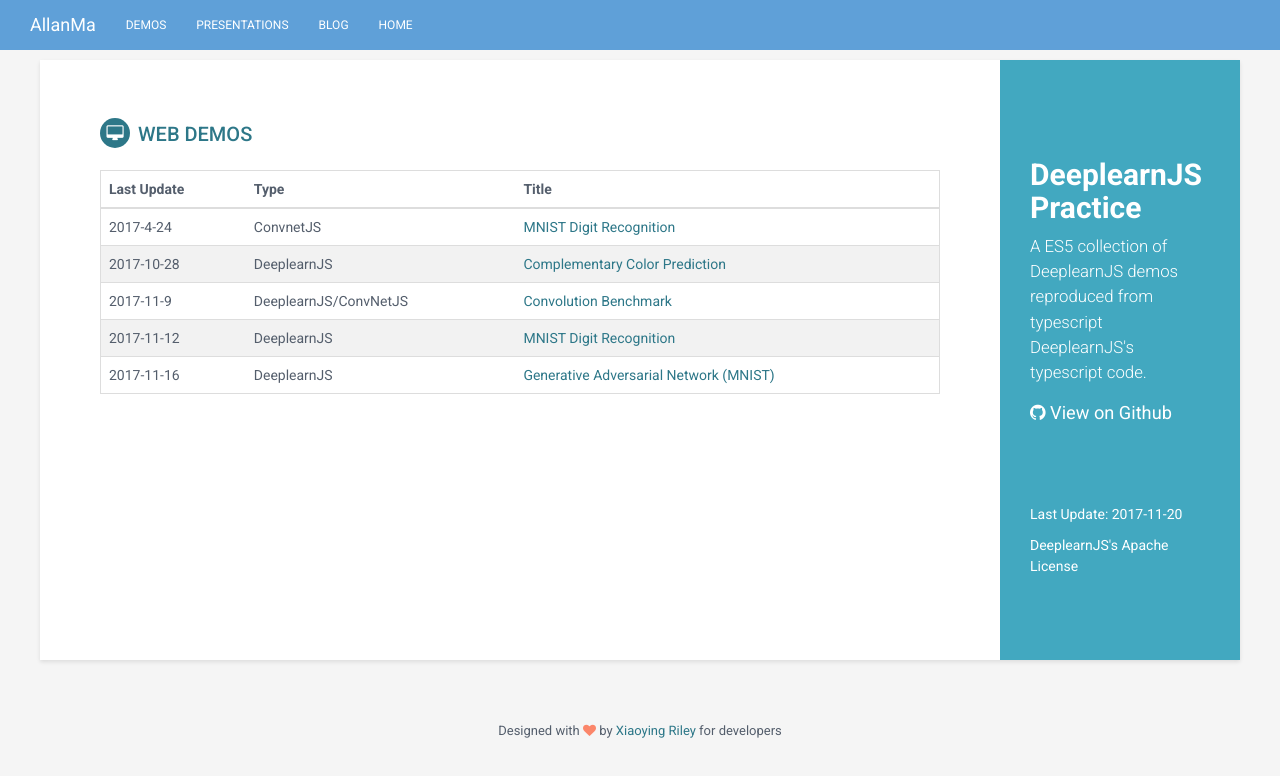
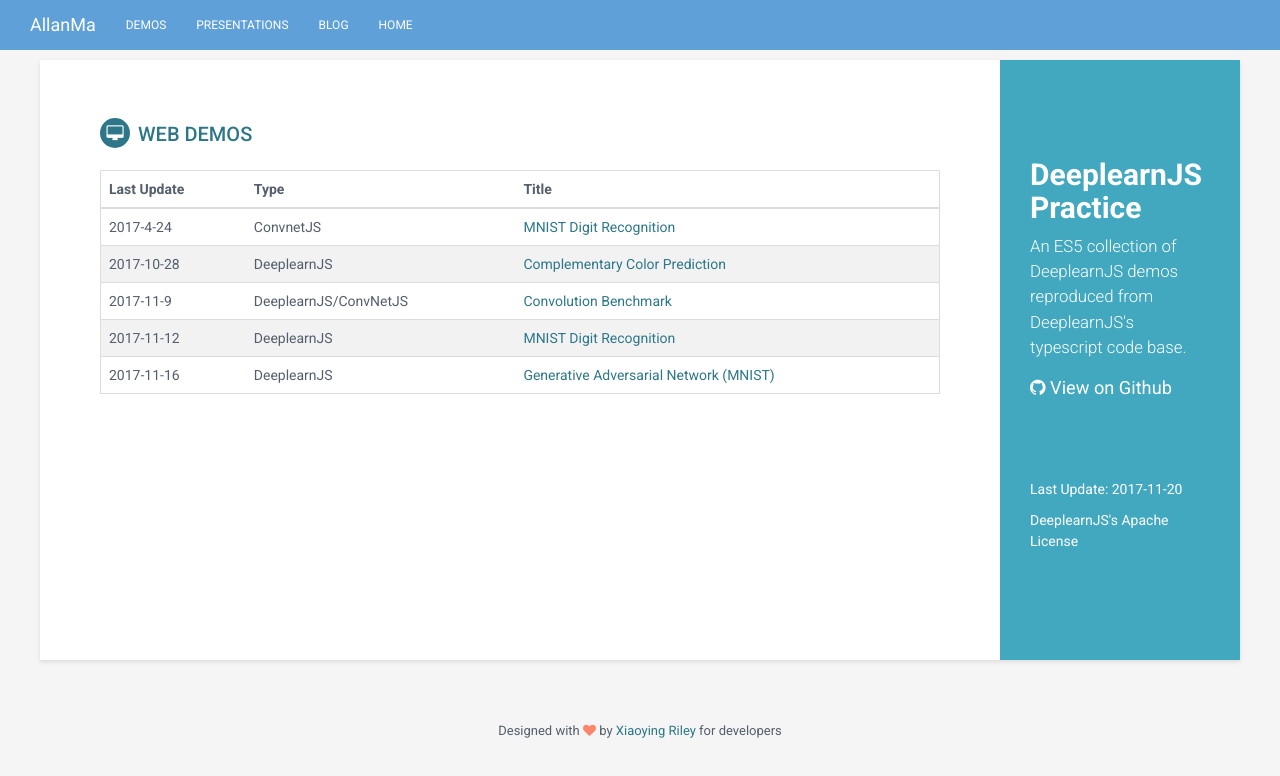
Before and after one commit to hma02/deeplearnjs-practice, a plain HTML site: page index.html in a window 1280 px wide. Drawn offline with Linux system fonts and the light colour scheme.

Commit message:
minor update

```diff
--- a/index.html
+++ b/index.html
@@ -58,8 +58,8 @@
                 <div class="jumbotron">
                     <h2>
                         <a href="https://deeplearnjs.org">DeeplearnJS</a> Practice</h2>
-                    <p style='font-size:1.2em'>A ES5 collection of DeeplearnJS demos reproduced from typescript
-                        <a href="https://deeplearnjs.org">DeeplearnJS</a>'s typescript code.
+                    <p style='font-size:1.2em'>An ES5 collection of DeeplearnJS demos reproduced from
+                        <a href="https://deeplearnjs.org">DeeplearnJS</a>'s typescript code base.
                     </p>
 
                     <a href="https://github.com/hma02/deeplearnjs-practice" style='font-size:1.3em'>
```
